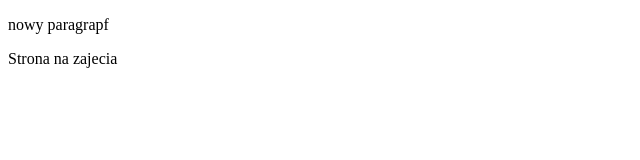
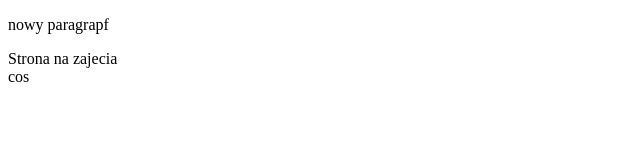
Before and after one commit to APiatkowskiWSB/Zajecia3Git, a plain HTML site: page index.html in a window 1280 px wide. Shown: the full height of the page, 0-640 px from the left. Drawn offline with Linux system fonts and the light colour scheme.

Commit message:
zmiany w pliku index.html

```diff
--- a/index.html
+++ b/index.html
@@ -9,6 +9,6 @@
 <p>nowy paragrapf</p>
 <body>
     <footer>Strona na zajecia</footer>
-
+    <a>cos</a>
 </body>
 </html>
```
